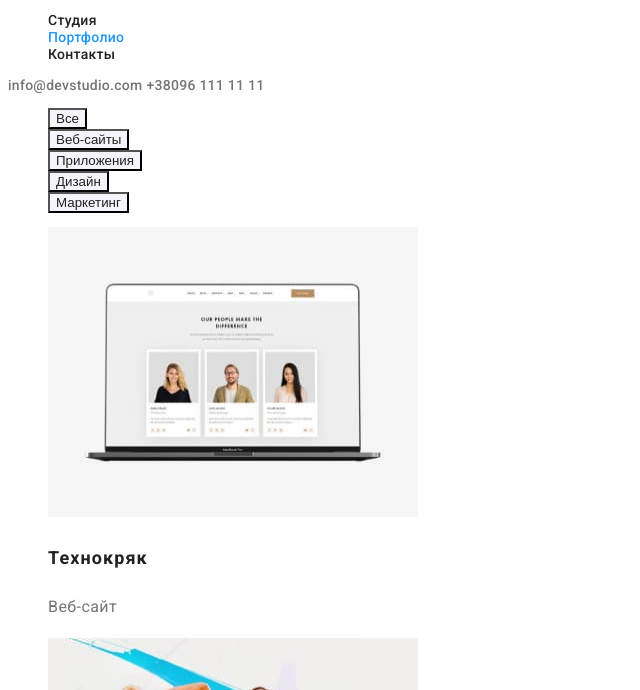
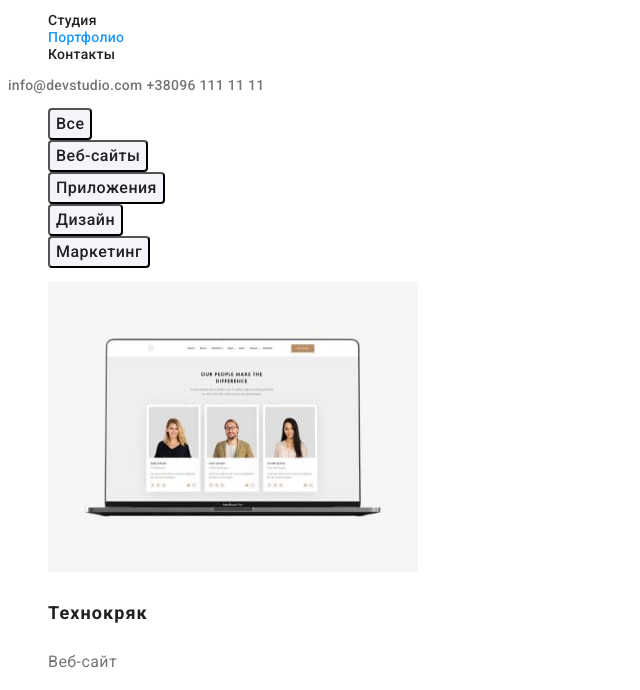
Before and after one commit to SvetlanaPopenko/goit-markup-hw-02, a plain HTML site: page portfolio.html in a window 1280 px wide. Shown: the part 41-731 px from the top of the page, without its empty margins (0-640 px from the left). Drawn offline with Linux system fonts and the light colour scheme.

Commit message:
Update styles.css

```diff
--- a/css/styles.css
+++ b/css/styles.css
@@ -136,9 +136,9 @@ body {
 
 .team-item {
   background-color: var(--main-white-color);
-  box-shadow: 0px 1px 3px rgba(0, 0, 0, 0.12), 0px 1px 1px rgba(0, 0, 0, 0.14), 0px 2px 1px rgba(0, 0, 0, 0.2);
+  box-shadow: 0px 1px 3px rgba(0, 0, 0, 0.12), 0px 1px 1px rgba(0, 0, 0, 0.14),
+    0px 2px 1px rgba(0, 0, 0, 0.2);
   border-radius: 0px 0px 4px 4px;
-
 }
 /* footer */
 .logo-footer {
@@ -172,12 +172,21 @@ body {
   color: var(--title-text-color);
   background-color: var(--third-bg-color);
   cursor: pointer;
+  font-family: var(--main-font);
+  font-style: normal;
+  font-weight: 500;
+  font-size: 16px;
+  line-height: 1.63;
+  text-align: center;
+  letter-spacing: 0.03em;
+  border-radius: 4px;
 }
 .main-button:hover,
 .main-button:focus {
   color: var(--main-white-color);
   background-color: var(--accent-color);
-  box-shadow: 0px 3px 1px rgba(0, 0, 0, 0.1), 0px 1px 2px rgba(0, 0, 0, 0.08), 0px 2px 2px rgba(0, 0, 0, 0.12);
+  box-shadow: 0px 3px 1px rgba(0, 0, 0, 0.1), 0px 1px 2px rgba(0, 0, 0, 0.08),
+    0px 2px 2px rgba(0, 0, 0, 0.12);
   border-radius: 4px;
 }
 .main-service {
```
Lines whose indentation alone changed are shown as unchanged.
